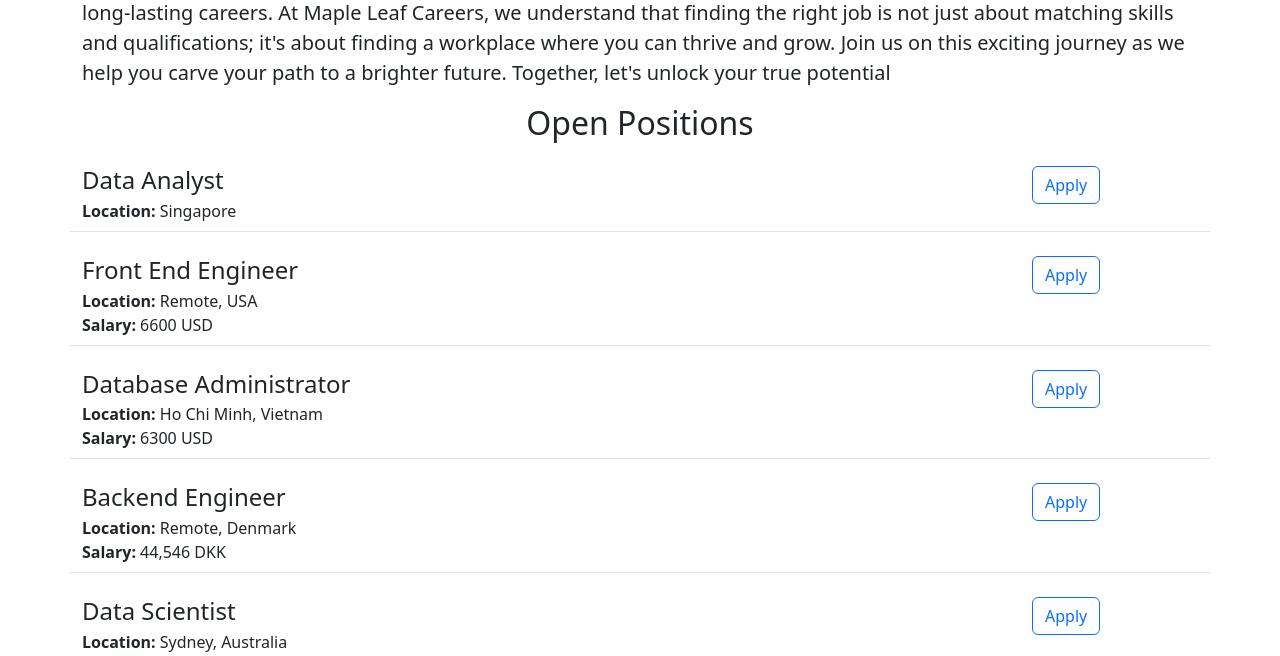
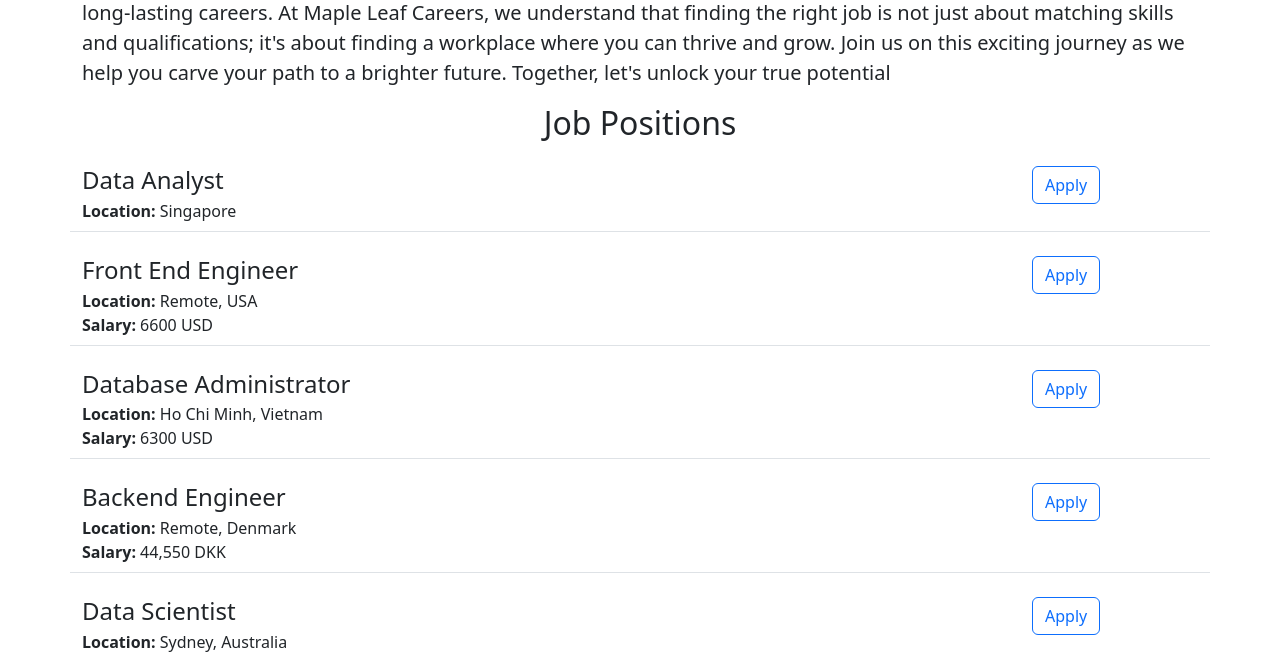
Before and after one commit to mumakkiyah/maple-leaf-careers-v2, a Flask app: page / in a window 1280 px wide. Shown: the part 622-1278 px from the top of the page. Run offline with Flask 3, Linux system fonts and the light colour scheme.

Commit message:
made some minor changes

```diff
--- a/app.py
+++ b/app.py
@@ -21,7 +21,7 @@ JOBS = [{
   'id': 4,
   'title': 'Backend Engineer',
   'location': 'Remote, Denmark',
-  'salary': '44,546 DKK'
+  'salary': '44,550 DKK'
 }, {
   'id': 4,
   'title': 'Data Scientist',
--- a/templates/home.html
+++ b/templates/home.html
@@ -20,7 +20,7 @@
       <h2 class="text-center mt-2 mb-4">About {{company}}</h2>
       <p class="lead">Welcome to Maple Leaf Careers, your gateway to professional success! We are a dedicated team passionate about connecting talented individuals like you with rewarding career opportunities. With a commitment to excellence, we strive to be the bridge that brings together employers and job seekers, fostering meaningful connections that lead to long-lasting careers. At Maple Leaf Careers, we understand that finding the right job is not just about matching skills and qualifications; it's about finding a workplace where you can thrive and grow. Join us on this exciting journey as we help you carve your path to a brighter future. Together, let's unlock your true potential
       </p>
-      <h2 class="text-center mt-2 mb-4">Open Positions</h2>
+      <h2 class="text-center mt-2 mb-4">Job Positions</h2>
       <div>
         {% for job in jobs %}
           {% include 'jobitem.html' %}
```
